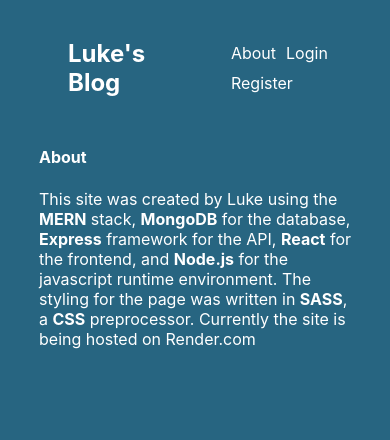
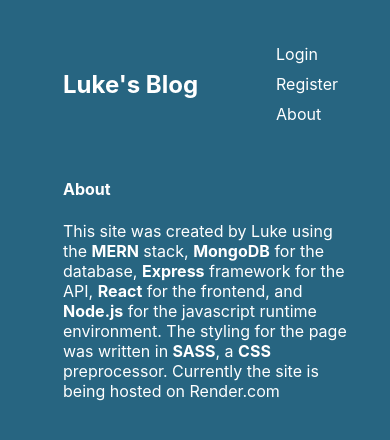
Before and after one commit to yhlli/lukeblog-client, a React (Create React App) app: page /about in a window 390 px wide. Shown: the top 440 px of the page. Built offline with nearby package versions, Linux system fonts and the light colour scheme.

Commit message:
fixed mobile display

```diff
--- a/public/index.html
+++ b/public/index.html
@@ -7,7 +7,7 @@
     <meta name="theme-color" content="#000000" />
     <meta
       name="description"
-      content="Web site created using create-react-app"
+      content="Luke's Website Created in React"
     />
     <link rel="apple-touch-icon" href="%PUBLIC_URL%/logo192.png" />
     <!--
@@ -24,7 +24,7 @@
       work correctly both with client-side routing and a non-root public URL.
       Learn how to configure a non-root public URL by running `npm run build`.
     -->
-    <title>React App</title>
+    <title>Luke's React App</title>
   </head>
   <body>
     <noscript>You need to enable JavaScript to run this app.</noscript>
--- a/src/App.scss
+++ b/src/App.scss
@@ -165,3 +165,31 @@ div.post p.summary{
     margin: 10px 0;
     line-height: 1.4rem;
 }
+
+@media (max-width: 500px){
+
+    #menu{
+        position: block;
+        display: flex;
+        flex-direction: column;
+        padding: 5px 0px 5px;
+        border-radius: var(--border-radius);
+    }
+
+    #menu li:nth-of-type(1){
+        order: 3;
+    }
+    #menu li:nth-of-type(2){
+        order: 1;
+    }
+    #menu li:nth-of-type(3){
+        order: 2;
+    }
+
+    header a.logo{
+        padding: 0px;
+    }
+    h4, p{
+        margin-left: 1.5rem;
+    }
+}
```
